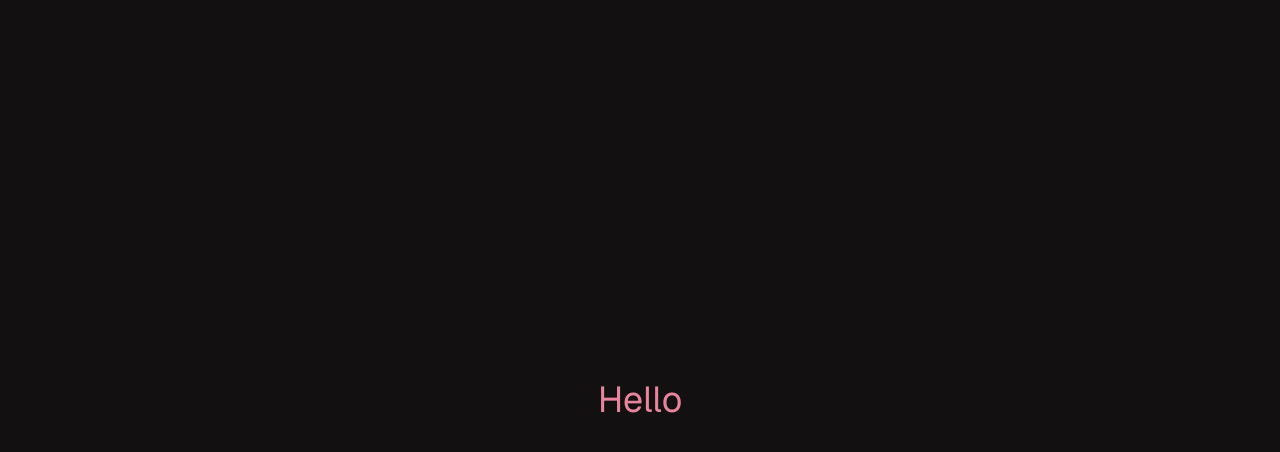
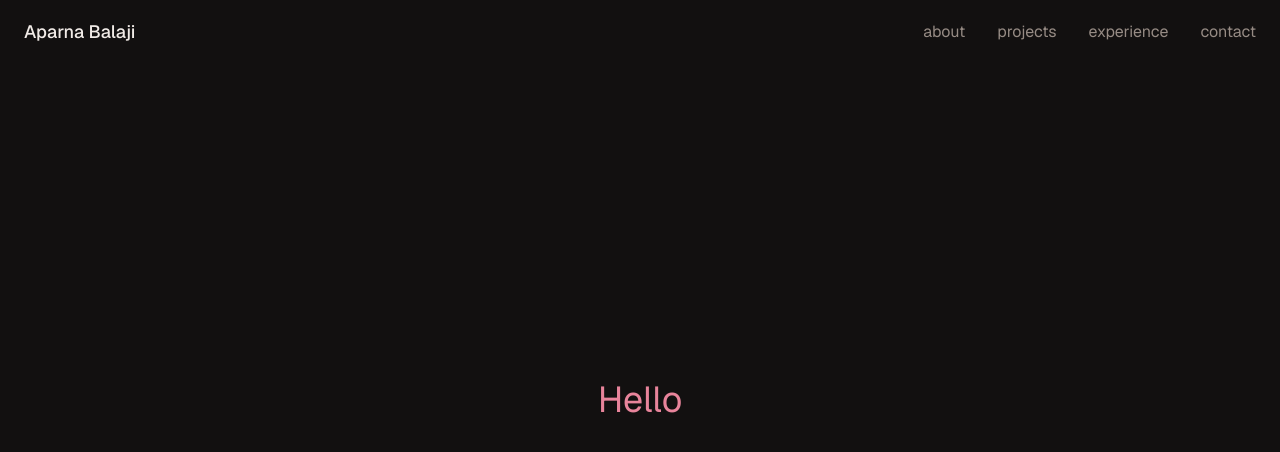
Before and after one commit to aparnabalaji07/portfolio, a Next.js app: page / in a window 1280 px wide. Shown: the top 452 px of the page. Built offline with nearby package versions, Linux system fonts and the light colour scheme.

Commit message:
feat: navbar  with scrolling features and hamburger menu for mobile

```diff
--- a/src/app/layout.js
+++ b/src/app/layout.js
@@ -1,5 +1,6 @@
 import { Geist, Geist_Mono } from "next/font/google";
 import "./globals.css";
+import Nav from "@/components/Nav";
 
 const geistSans = Geist({
   variable: "--font-geist-sans",
@@ -12,8 +13,8 @@ const geistMono = Geist_Mono({
 });
 
 export const metadata = {
-  title: "Create Next App",
-  description: "Generated by create next app",
+  title: "Aparna Balaji",
+  description: "Computer Science student at the University of Ottawa.",
 };
 
 export default function RootLayout({ children }) {
@@ -22,7 +23,10 @@ export default function RootLayout({ children }) {
       lang="en"
       className={`${geistSans.variable} ${geistMono.variable} h-full antialiased`}
     >
-      <body className="min-h-full flex flex-col">{children}</body>
+      <body className="min-h-full flex flex-col">
+        <Nav />
+        {children}
+      </body>
     </html>
   );
 }
--- a/src/app/page.js
+++ b/src/app/page.js
@@ -1,7 +1,10 @@
 export default function Home() {
   return (
-    <main className="min-h-screen flex items-center justify-center">
-      <h1 className="text-accent text-4xl">Hello</h1>
+    <main>
+      <section className="min-h-screen flex items-center justify-center">
+        <h1 className="text-accent text-4xl">Hello</h1>
+      </section>
+      <section className="min-h-screen" />
     </main>
   );
 }
--- /dev/null
+++ b/src/components/Container.js
@@ -0,0 +1,3 @@
+export default function Container({ children }) {
+  return <div className="max-w-5xl mx-auto px-6">{children}</div>;
+}
--- /dev/null
+++ b/src/components/FadeIn.js
@@ -0,0 +1,16 @@
+"use client";
+
+import { motion } from "framer-motion";
+
+export default function FadeIn({ children, delay = 0 }) {
+  return (
+    <motion.div
+      initial={{ opacity: 0, y: 20 }}
+      whileInView={{ opacity: 1, y: 0 }}
+      viewport={{ once: true }}
+      transition={{ duration: 0.5, delay }}
+    >
+      {children}
+    </motion.div>
+  );
+}
--- /dev/null
+++ b/src/components/Nav.js
@@ -0,0 +1,92 @@
+"use client";
+
+import { useState, useEffect } from "react";
+
+export default function Nav() {
+  const [scrolled, setScrolled] = useState(false);
+  const [menuOpen, setMenuOpen] = useState(false);
+
+  useEffect(() => {
+    const onScroll = () => setScrolled(window.scrollY > 60);
+    window.addEventListener("scroll", onScroll);
+    return () => window.removeEventListener("scroll", onScroll);
+  }, []);
+  return (
+    <nav
+      className={`fixed top-0 w-full z-50 h-16 flex items-center justify-between px-6 transition-colors duration-300 ${
+        scrolled
+          ? "bg-bg/80 backdrop-blur-sm border-b border-white/10"
+          : "bg-transparent"
+      }`}
+    >
+      {" "}
+      <a href="#" className="text-text text-lg font-medium">
+        Aparna Balaji
+      </a>
+      <div className="hidden md:flex gap-8">
+        <a
+          href="#about"
+          className="text-muted hover:text-accent transition-colors"
+        >
+          about
+        </a>
+        <a
+          href="#projects"
+          className="text-muted hover:text-accent transition-colors"
+        >
+          projects
+        </a>
+        <a
+          href="#experience"
+          className="text-muted hover:text-accent transition-colors"
+        >
+          experience
+        </a>
+        <a
+          href="#contact"
+          className="text-muted hover:text-accent transition-colors"
+        >
+          contact
+        </a>
+      </div>
+      <button
+        className="md:hidden text-text text-2xl"
+        onClick={() => setMenuOpen(!menuOpen)}
+      >
+        {menuOpen ? "✕" : "☰"}
+      </button>
+      {menuOpen && (
+        <div className="absolute top-16 right-0 w-48 bg-bg shadow-lg flex flex-col">
+          <a
+            href="#about"
+            className="px-4 py-2 text-muted hover:text-accent transition-colors"
+            onClick={() => setMenuOpen(false)}
+          >
+            about
+          </a>
+          <a
+            href="#projects"
+            className="px-4 py-2 text-muted hover:text-accent transition-colors"
+            onClick={() => setMenuOpen(false)}
+          >
+            projects
+          </a>
+          <a
+            href="#experience"
+            className="px-4 py-2 text-muted hover:text-accent transition-colors"
+            onClick={() => setMenuOpen(false)}
+          >
+            experience
+          </a>
+          <a
+            href="#contact"
+            className="px-4 py-2 text-muted hover:text-accent transition-colors"
+            onClick={() => setMenuOpen(false)}
+          >
+            contact
+          </a>
+        </div>
+      )}
+    </nav>
+  );
+}
```
